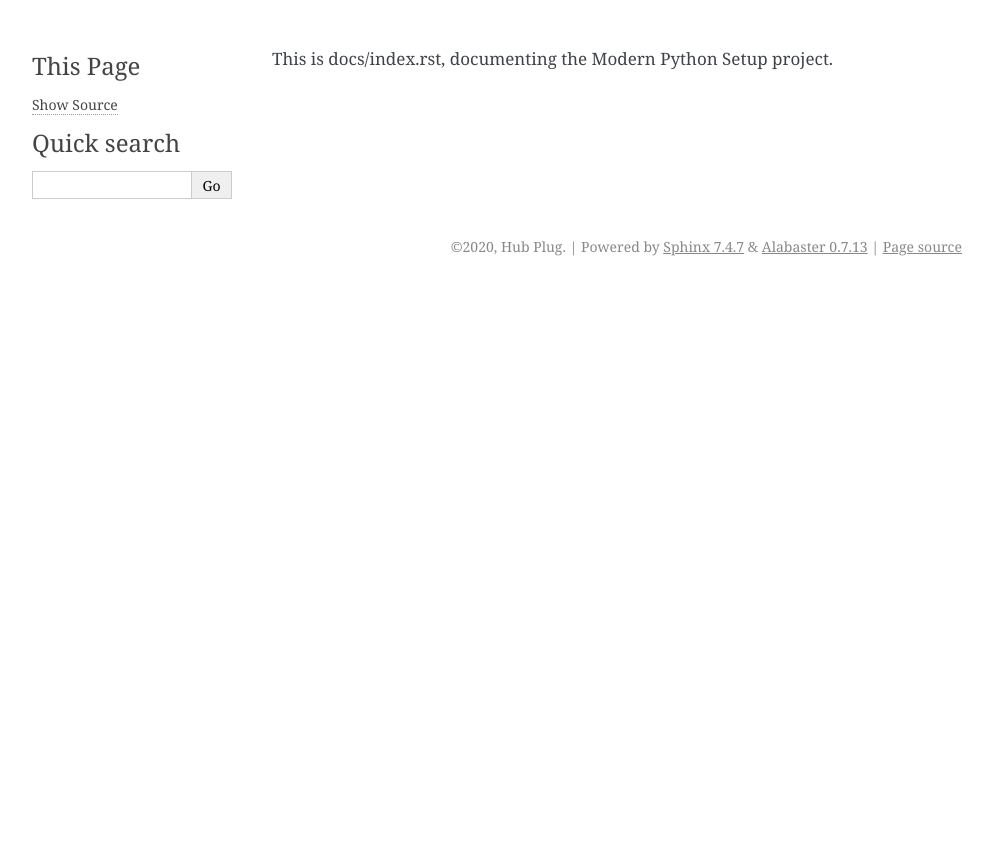
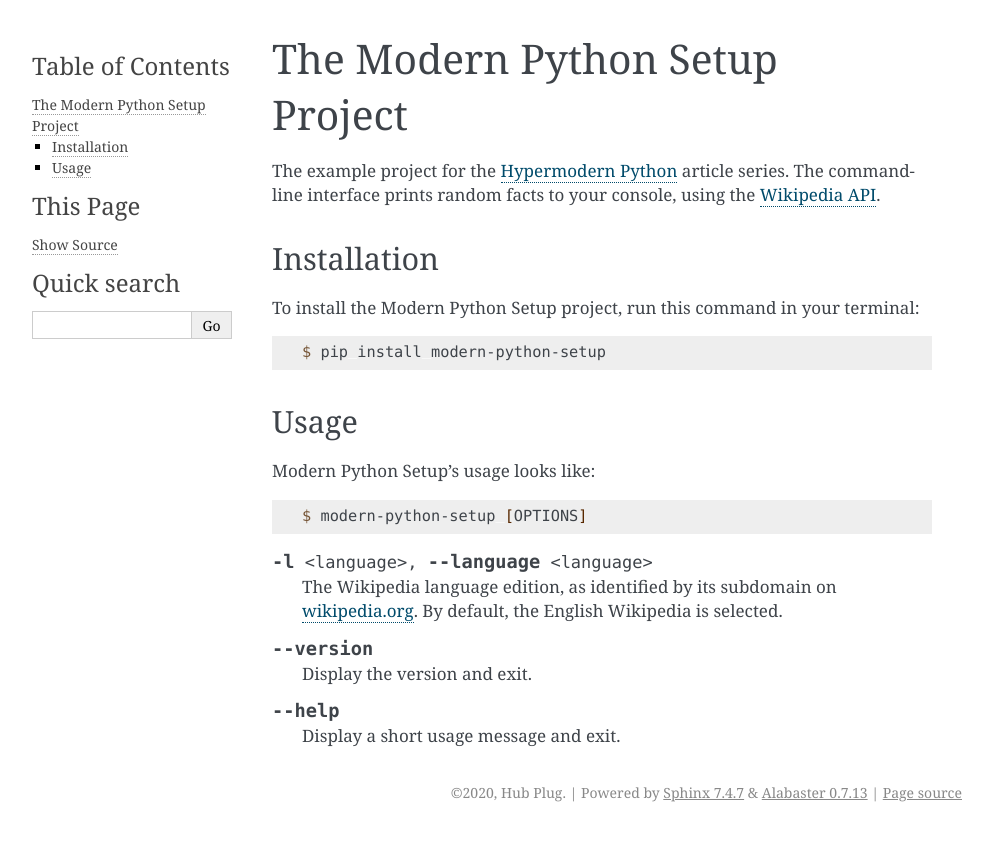
Before and after one commit to hubplug/modern-python-setup, a Sphinx documentation site: the page built from docs/index.rst, in a window 1280 px wide. Shown: the top 841 px of the page, without its empty margins (148-1141 px from the left). Built offline with Sphinx 7.4.7, drawn with Linux system fonts in a browser that asks for light colours.

Commit message:
index.rst, license.rst: added more meaningful doc text (with license)

```diff
--- a/docs/index.rst
+++ b/docs/index.rst
@@ -1,2 +1,50 @@
-This is docs/index.rst,
-documenting the Modern Python Setup project.
+The Modern Python Setup Project
+===============================
+
+.. toctree::
+   :hidden:
+   :maxdepth: 1
+
+   license
+
+The example project for the
+`Hypermodern Python <https://medium.com/@cjolowicz/hypermodern-python-d44485d9d769>`_
+article series.
+The command-line interface prints random facts to your console,
+using the `Wikipedia API <https://en.wikipedia.org/api/rest_v1/#/>`_.
+
+
+Installation
+------------
+
+To install the Modern Python Setup project,
+run this command in your terminal:
+
+.. code-block:: console
+
+   $ pip install modern-python-setup
+
+
+Usage
+-----
+
+Modern Python Setup's usage looks like:
+
+.. code-block:: console
+
+   $ modern-python-setup [OPTIONS]
+
+.. option:: -l <language>, --language <language>
+
+   The Wikipedia language edition,
+   as identified by its subdomain on
+   `wikipedia.org <https://www.wikipedia.org/>`_.
+   By default, the English Wikipedia is selected.
+
+.. option:: --version
+
+   Display the version and exit.
+
+.. option:: --help
+
+   Display a short usage message and exit.
--- /dev/null
+++ b/docs/license.rst
@@ -0,0 +1,3 @@
+License
+=======
+.. include:: ../LICENSE
```
